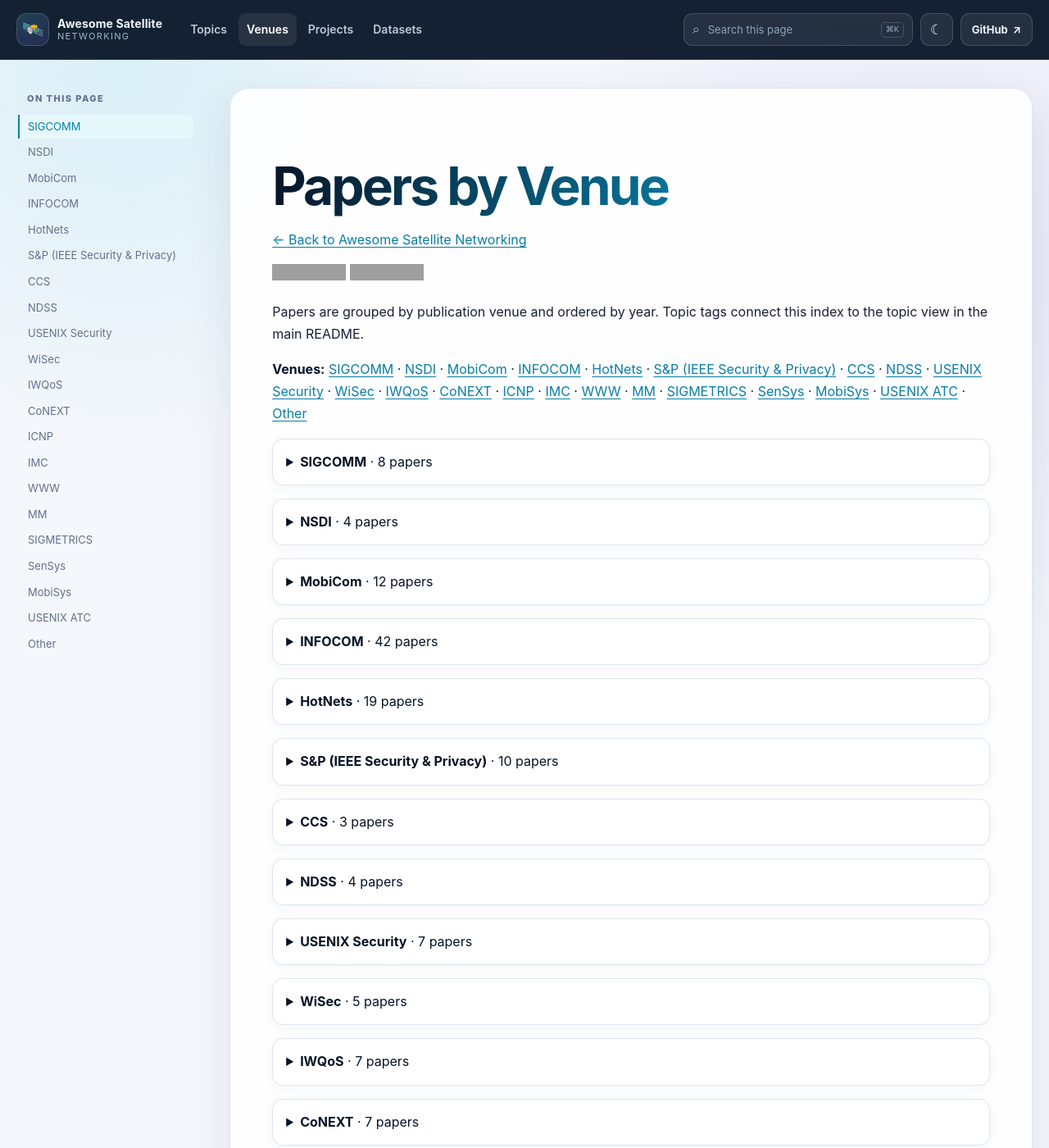
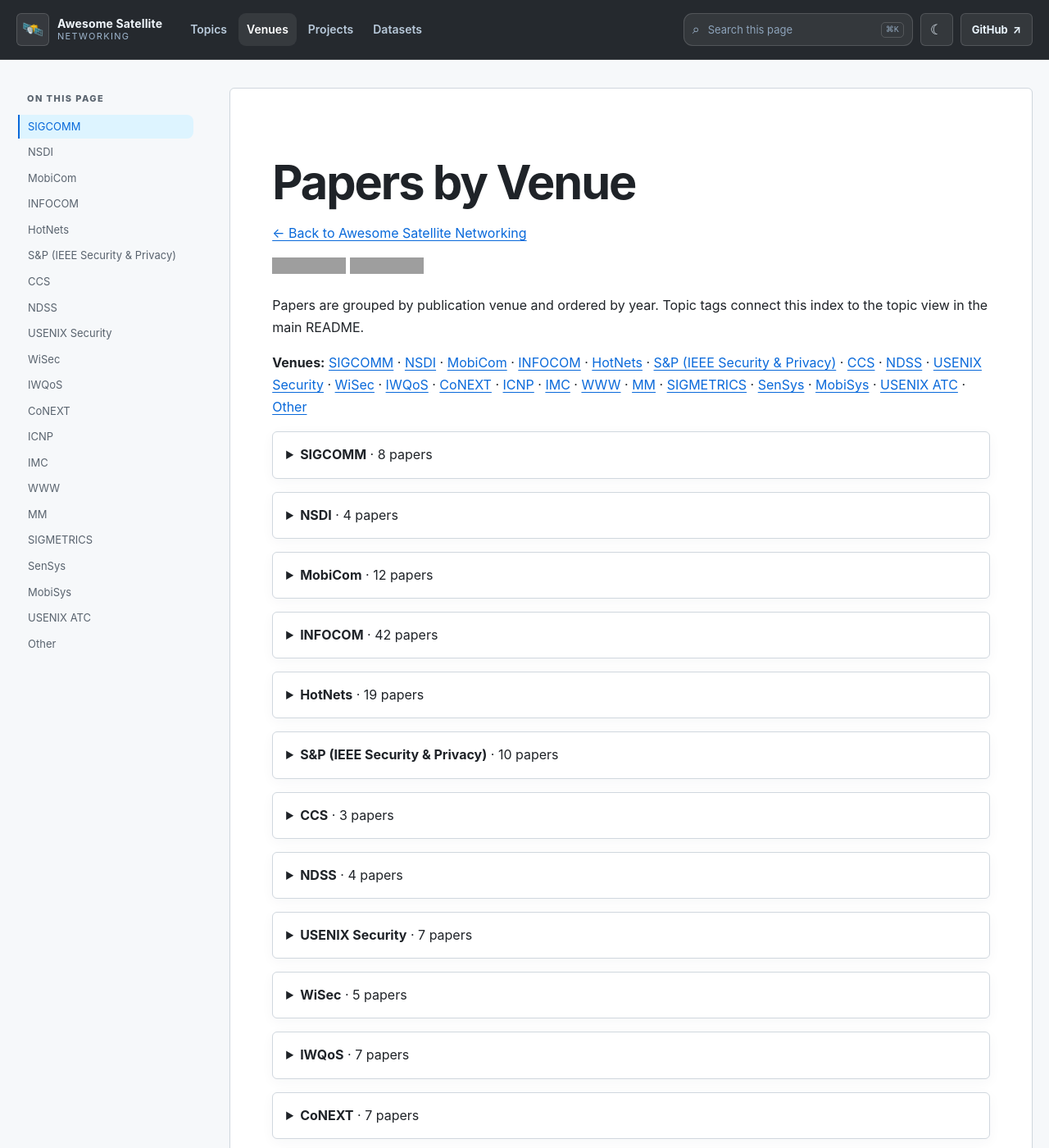
Before and after one commit to liuwei-network/awesome-satellite-network, a Jekyll site: the page built from papers-by-venue.md, in a window 1280 px wide and 1400 px high. Shown: the whole window at 82% size. Built offline with Jekyll 4.4.1, drawn with Linux system fonts in a browser that asks for light colours; grey boxes are pictures that could not be loaded.

Commit message:
Refine Pages with a GitHub-inspired style

```diff
--- a/_layouts/default.html
+++ b/_layouts/default.html
@@ -3,7 +3,7 @@
   <head>
     <meta charset="utf-8">
     <meta name="viewport" content="width=device-width, initial-scale=1">
-    <meta name="theme-color" content="#071426">
+    <meta name="theme-color" content="#25292e">
     <meta name="description" content="{{ page.description | default: site.description | escape }}">
     <meta property="og:type" content="website">
     <meta property="og:title" content="{{ page.title | default: site.title | escape }}">
@@ -13,7 +13,7 @@
     <meta name="twitter:card" content="summary_large_image">
     <title>{% if page.page_kind == 'home' %}{{ site.title }}{% else %}{{ page.title | default: site.title }} · {{ site.title }}{% endif %}</title>
     <link rel="icon" href="{{ '/assets/satellite-mark.svg' | relative_url }}" type="image/svg+xml">
-    <link rel="stylesheet" href="{{ '/assets/css/pages.css' | relative_url }}">
+    <link rel="stylesheet" href="{{ '/assets/css/pages.css' | relative_url }}?v=20260722-2">
     <script>
       try {
         const savedTheme = localStorage.getItem("asn-theme");
--- a/assets/css/pages.scss
+++ b/assets/css/pages.scss
@@ -3,48 +3,46 @@
 
 :root {
   color-scheme: light;
-  --bg: #f4f7fb;
-  --bg-elevated: rgba(255, 255, 255, 0.94);
+  --bg: #f6f8fa;
+  --bg-elevated: #ffffff;
   --surface: #ffffff;
-  --surface-soft: #f7faff;
-  --text: #172033;
-  --text-muted: #63708a;
-  --heading: #071426;
-  --border: #dce5f0;
-  --border-strong: #c9d7e8;
-  --accent: #087ea4;
-  --accent-bright: #00a9d6;
-  --accent-soft: #e6f8fc;
-  --violet: #6f56d9;
-  --code-bg: #eaf2fb;
-  --header: rgba(7, 20, 38, 0.94);
-  --header-text: #eef8ff;
-  --shadow: 0 20px 55px rgba(31, 51, 79, 0.10);
-  --shadow-soft: 0 8px 28px rgba(31, 51, 79, 0.08);
-  --radius: 18px;
+  --surface-soft: #f6f8fa;
+  --text: #1f2328;
+  --text-muted: #59636e;
+  --heading: #1f2328;
+  --border: #d0d7de;
+  --border-strong: #afb8c1;
+  --accent: #0969da;
+  --accent-bright: #0550ae;
+  --accent-soft: #ddf4ff;
+  --code-bg: #eff1f3;
+  --header: #25292e;
+  --header-text: #f0f6fc;
+  --shadow: 0 1px 2px rgba(31, 35, 40, 0.04);
+  --shadow-soft: 0 1px 3px rgba(31, 35, 40, 0.08);
+  --radius: 6px;
   --header-height: 72px;
 }
 
 :root[data-theme="dark"] {
   color-scheme: dark;
-  --bg: #07101c;
-  --bg-elevated: rgba(12, 25, 42, 0.94);
-  --surface: #0d1a2b;
-  --surface-soft: #102239;
-  --text: #dce8f5;
-  --text-muted: #93a7be;
-  --heading: #f2f8ff;
-  --border: #203650;
-  --border-strong: #2d4867;
-  --accent: #54d6f4;
-  --accent-bright: #73e5ff;
-  --accent-soft: #0e3144;
-  --violet: #a99aff;
-  --code-bg: #132a43;
-  --header: rgba(4, 12, 24, 0.94);
-  --header-text: #f3f9ff;
-  --shadow: 0 22px 60px rgba(0, 0, 0, 0.28);
-  --shadow-soft: 0 8px 30px rgba(0, 0, 0, 0.22);
+  --bg: #0d1117;
+  --bg-elevated: #0d1117;
+  --surface: #161b22;
+  --surface-soft: #161b22;
+  --text: #e6edf3;
+  --text-muted: #8d96a0;
+  --heading: #f0f6fc;
+  --border: #30363d;
+  --border-strong: #484f58;
+  --accent: #4493f8;
+  --accent-bright: #58a6ff;
+  --accent-soft: #13233a;
+  --code-bg: #161b22;
+  --header: #010409;
+  --header-text: #f0f6fc;
+  --shadow: none;
+  --shadow-soft: 0 1px 3px rgba(0, 0, 0, 0.32);
 }
 
 * {
@@ -59,10 +57,7 @@ html {
 body {
   margin: 0;
   min-width: 320px;
-  background:
-    radial-gradient(circle at 12% 4%, rgba(0, 169, 214, 0.11), transparent 28rem),
-    radial-gradient(circle at 88% 14%, rgba(111, 86, 217, 0.10), transparent 30rem),
-    var(--bg);
+  background: var(--bg);
   color: var(--text);
   font-family: Inter, ui-sans-serif, -apple-system, BlinkMacSystemFont, "Segoe UI", sans-serif;
   font-size: 16px;
@@ -107,7 +102,7 @@ a:hover {
   display: block;
   width: 0;
   height: 100%;
-  background: linear-gradient(90deg, var(--accent-bright), var(--violet));
+  background: var(--accent);
 }
 
 .site-header {
@@ -115,10 +110,9 @@ a:hover {
   z-index: 100;
   top: 0;
   min-height: var(--header-height);
-  border-bottom: 1px solid rgba(255, 255, 255, 0.09);
+  border-bottom: 1px solid rgba(255, 255, 255, 0.10);
   background: var(--header);
   color: var(--header-text);
-  backdrop-filter: blur(18px) saturate(130%);
 }
 
 .header-inner {
@@ -150,8 +144,8 @@ a:hover {
   height: 40px;
   place-items: center;
   border: 1px solid rgba(255, 255, 255, 0.15);
-  border-radius: 12px;
-  background: linear-gradient(145deg, rgba(84, 214, 244, 0.18), rgba(111, 86, 217, 0.20));
+  border-radius: 6px;
+  background: rgba(255, 255, 255, 0.08);
   font-size: 21px;
 }
 
@@ -214,8 +208,8 @@ a:hover {
 }
 
 .site-search:focus-within {
-  border-color: rgba(84, 214, 244, 0.65);
-  box-shadow: 0 0 0 3px rgba(84, 214, 244, 0.12);
+  border-color: #58a6ff;
+  box-shadow: 0 0 0 3px rgba(88, 166, 255, 0.18);
 }
 
 .site-search input {
@@ -245,7 +239,7 @@ a:hover {
 .github-button {
   height: 40px;
   border: 1px solid rgba(255, 255, 255, 0.15);
-  border-radius: 11px;
+  border-radius: 6px;
   background: rgba(255, 255, 255, 0.07);
   color: #eaf5ff;
 }
@@ -273,8 +267,8 @@ a:hover {
 
 .icon-button:hover,
 .github-button:hover {
-  border-color: rgba(84, 214, 244, 0.5);
-  background: rgba(84, 214, 244, 0.12);
+  border-color: rgba(255, 255, 255, 0.28);
+  background: rgba(255, 255, 255, 0.12);
   color: #ffffff;
 }
 
@@ -350,7 +344,7 @@ a:hover {
   min-width: 0;
   padding: clamp(26px, 4vw, 58px);
   border: 1px solid var(--border);
-  border-radius: 24px;
+  border-radius: 6px;
   background: var(--bg-elevated);
   box-shadow: var(--shadow);
   overflow-wrap: anywhere;
@@ -381,11 +375,9 @@ a:hover {
 
 .markdown-body h1 {
   margin: 28px 0 12px;
-  background: linear-gradient(100deg, var(--heading), var(--accent) 62%, var(--violet));
-  background-clip: text;
-  color: transparent;
-  font-size: clamp(2.15rem, 5vw, 4rem);
-  letter-spacing: -0.045em;
+  color: var(--heading);
+  font-size: clamp(2.15rem, 5vw, 3.6rem);
+  letter-spacing: -0.035em;
 }
 
 .markdown-body h2 {
@@ -396,18 +388,6 @@ a:hover {
   letter-spacing: -0.025em;
 }
 
-.markdown-body h2::before {
-  display: inline-block;
-  width: 8px;
-  height: 8px;
-  margin: 0 10px 0 1px;
-  border-radius: 50%;
-  background: linear-gradient(135deg, var(--accent-bright), var(--violet));
-  box-shadow: 0 0 0 5px var(--accent-soft);
-  content: "";
-  vertical-align: 0.2em;
-}
-
 .markdown-body h3 {
   margin: 38px 0 12px;
   font-size: 1.28rem;
@@ -415,7 +395,7 @@ a:hover {
 
 .markdown-body h4 {
   margin: 30px 0 10px;
-  color: var(--accent);
+  color: var(--heading);
   font-size: 1.02rem;
   letter-spacing: 0.01em;
 }
@@ -457,7 +437,7 @@ a:hover {
   border: 1px solid var(--border);
   border-radius: 6px;
   background: var(--code-bg);
-  color: var(--violet);
+  color: var(--text);
   font: 0.86em/1.5 ui-monospace, SFMono-Regular, Menlo, Consolas, monospace;
 }
 
@@ -489,15 +469,14 @@ a:hover {
 .markdown-body th {
   padding: 16px 14px;
   border: 1px solid var(--border);
-  border-radius: 13px;
+  border-radius: 6px;
   background: var(--surface-soft);
   box-shadow: 0 5px 16px rgba(31, 51, 79, 0.04);
 }
 
 .markdown-body td:hover {
   border-color: var(--border-strong);
-  background: var(--accent-soft);
-  transform: translateY(-1px);
+  background: var(--surface);
 }
 
 .markdown-body td strong {
@@ -512,7 +491,7 @@ a:hover {
 .markdown-body details {
   margin: 12px 0;
   border: 1px solid var(--border);
-  border-radius: 13px;
+  border-radius: 6px;
   background: var(--surface);
   box-shadow: 0 4px 16px rgba(31, 51, 79, 0.04);
 }
@@ -539,7 +518,7 @@ a:hover {
   padding: 10px 18px;
   border-left: 4px solid var(--accent);
   border-radius: 0 10px 10px 0;
-  background: var(--accent-soft);
+  background: var(--surface-soft);
   color: var(--text-muted);
 }
 
@@ -563,7 +542,11 @@ a:hover {
 
 .search-match {
   border-radius: 7px;
-  background: var(--accent-soft);
+  background: #fff8c5;
+}
+
+:root[data-theme="dark"] .search-match {
+  background: #3b2e00;
 }
 
 .site-footer {
@@ -599,7 +582,7 @@ a:hover {
   border: 1px solid var(--border-strong);
   border-radius: 50%;
   background: var(--surface);
-  color: var(--accent);
+  color: var(--heading);
   box-shadow: var(--shadow-soft);
   cursor: pointer;
   opacity: 0;
```
